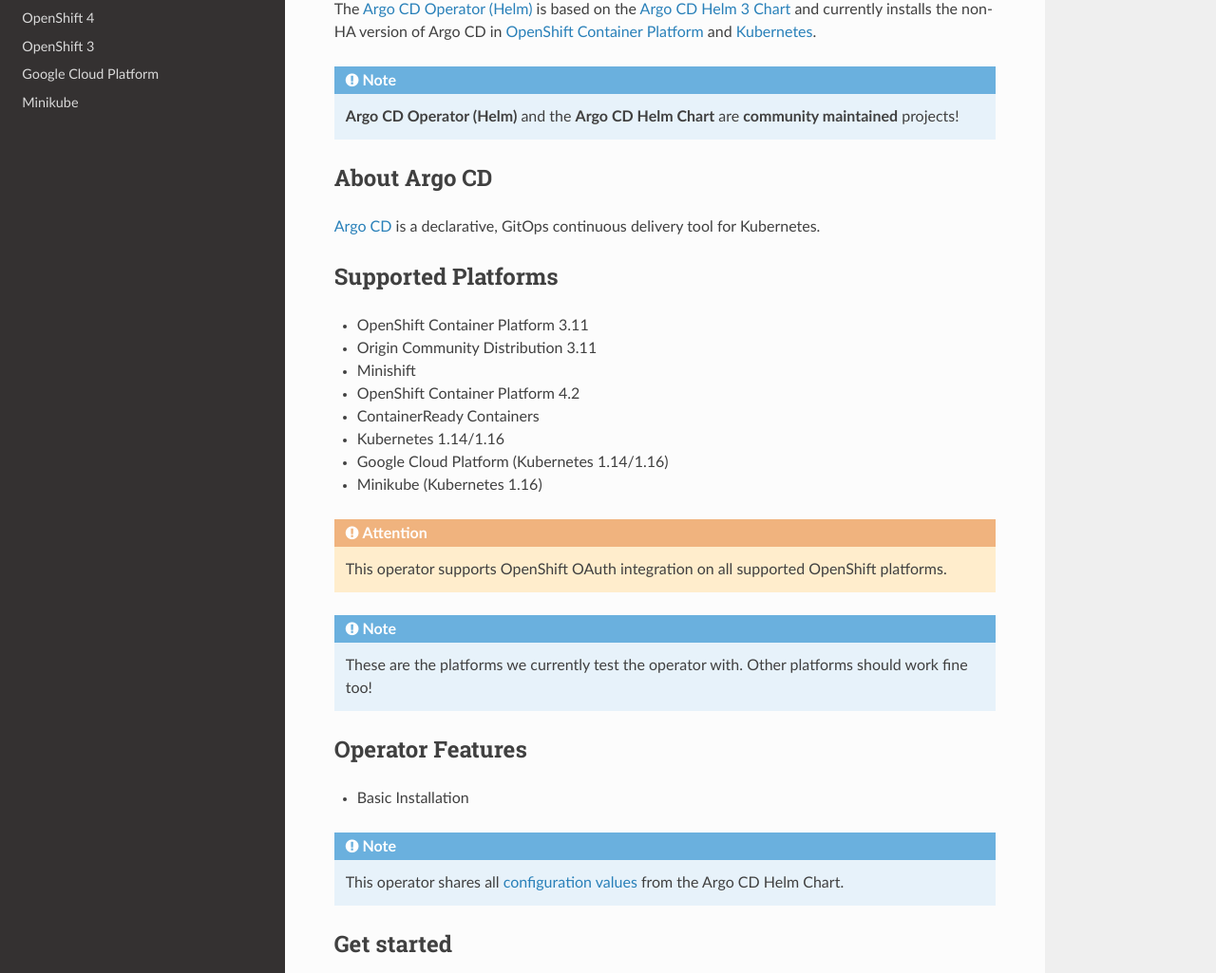
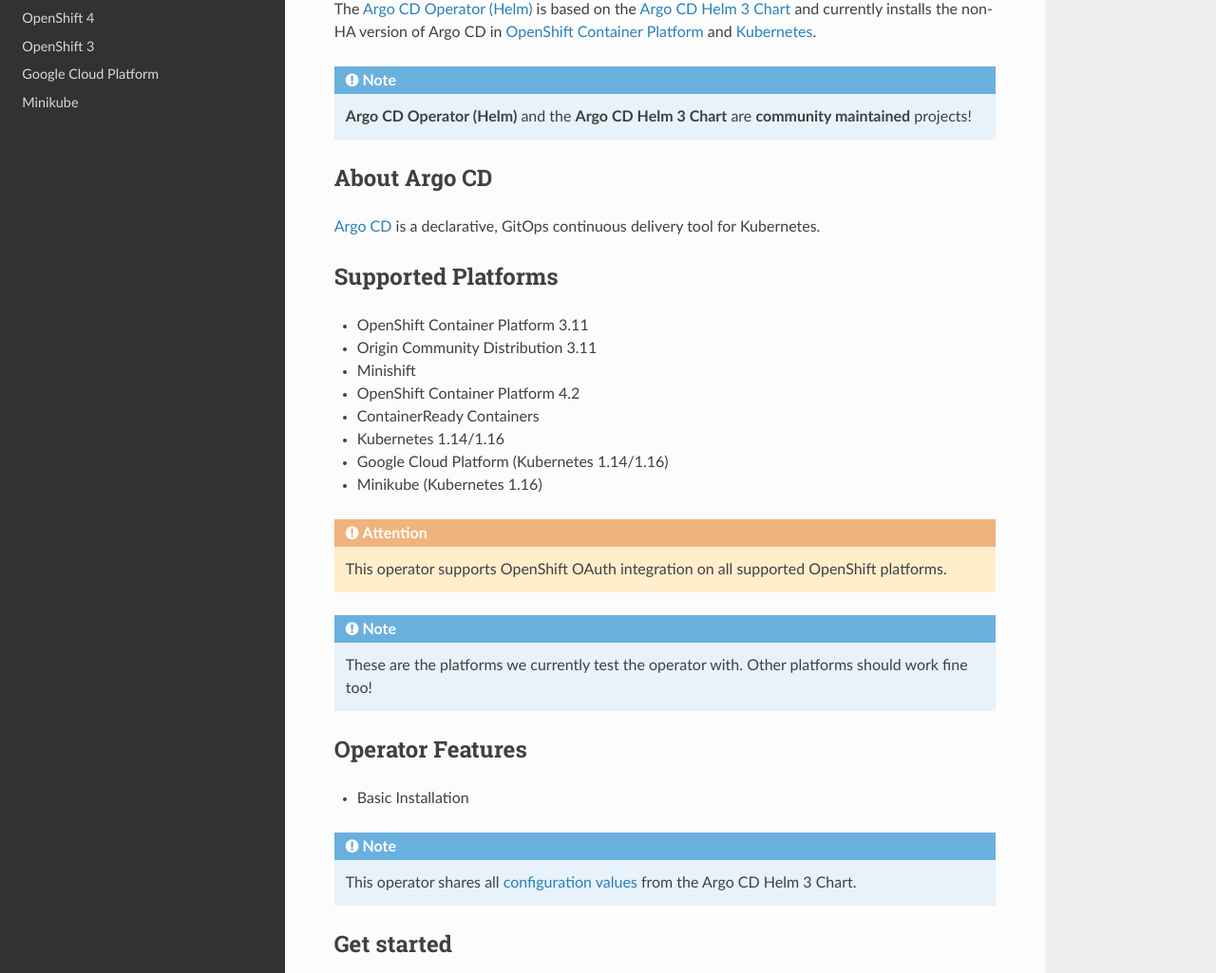
Before and after one commit to disposab1e/argocd-operator-helm, a Sphinx documentation site: the page built from docs/source/README.rst, in a window 1280 px wide and 1400 px high. Shown: the part 206-1231 px from the top of the window at 95% size. Built offline with Sphinx 7.4.7 and the Read the Docs theme 2.0.0, drawn with Linux system fonts in a browser that asks for light colours.

Commit message:
New Version 0.0.3

```diff
--- a/docs/source/README.rst
+++ b/docs/source/README.rst
@@ -34,7 +34,7 @@
 
 
 .. Note::
-    **Argo CD Operator (Helm)** and the **Argo CD Helm Chart** are **community maintained** projects!
+    **Argo CD Operator (Helm)** and the **Argo CD Helm 3 Chart** are **community maintained** projects!
 
 
 About Argo CD
@@ -67,7 +67,7 @@
 
 - Basic Installation
 
-.. Note:: This operator shares all `configuration values`_ from the Argo CD Helm Chart.
+.. Note:: This operator shares all `configuration values`_ from the Argo CD Helm 3 Chart.
 
 .. _configuration values: https://github.com/disposab1e/argocd-operator-helm/blob/master/helm-charts/argo-cd/README.md
 
```
